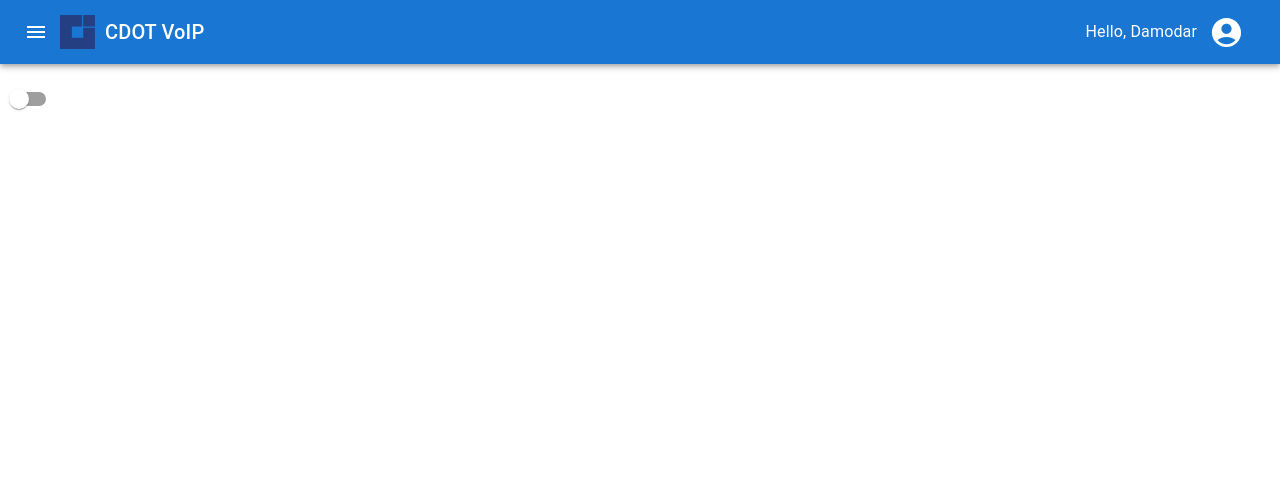
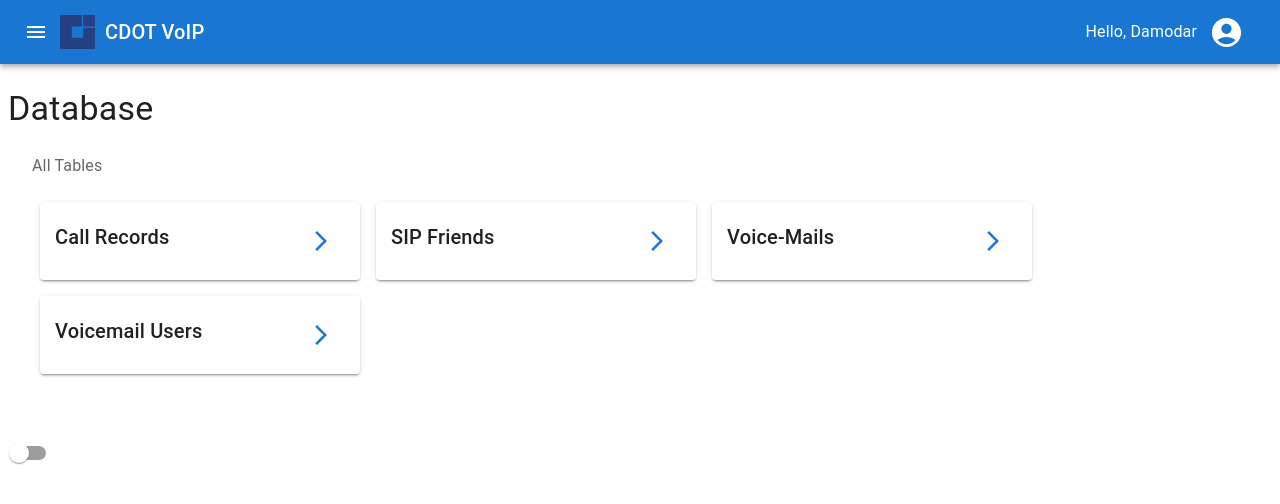
Before and after one commit to ismarthawkback/new-pbx-web-app, a React (Vite) app in the folder frontend/: page /database in a window 1280 px wide. Shown: the top 504 px of the page. Built offline with nearby package versions, Linux system fonts and the light colour scheme.

Commit message:
Complete upto database tables pages

```diff
--- a/frontend/src/App.jsx
+++ b/frontend/src/App.jsx
@@ -7,6 +7,7 @@ import Navbar from './components/Navbar'
 import LoginPage from './pages/LoginPage'
 import HomePage from './pages/HomePage'
 import {Routes, Route} from 'react-router-dom'
+import DatabasePage from './pages/DatabasePage'
 
 
 function App() {
@@ -26,7 +27,11 @@ function App() {
       <Routes>
         <Route path='/' element={<HomePage />} />
         <Route path='login' element={<LoginPage />} />
+        <Route path='database' element={<DatabasePage />}>
+
+        </Route>
       </Routes>
+      {/* <DatabasePage /> */}
       {/* <LoginPage />
       <HomePage /> */}
 
--- /dev/null
+++ b/frontend/src/components/DatabasePage-components/TableBox.jsx
@@ -0,0 +1,32 @@
+import { Box, Paper, Stack, Typography, IconButton } from "@mui/material";
+import ArrowForwardIosIcon from '@mui/icons-material/ArrowForwardIos';
+
+function TableBox({tableName}) {
+
+    return (
+        <>
+            <Paper elevation={2} sx={{
+                minWidth : '320px',
+                padding : '15px'
+            }}>
+                <Stack direction='row' sx={{
+                    alignItems : 'center'
+                }}>
+
+                <Typography variant='h6' gutterBottom sx={{
+                    flexGrow : 1,
+                }}>
+
+                {tableName}
+                </Typography>
+                <IconButton size="large">
+                    <ArrowForwardIosIcon color='primary' />
+                </IconButton>
+
+                </Stack>
+            </Paper>
+        </>
+    )
+}
+
+export default TableBox;
--- a/frontend/src/components/navbar-components/SideDrawer.jsx
+++ b/frontend/src/components/navbar-components/SideDrawer.jsx
@@ -11,13 +11,16 @@ import ListItemText from "@mui/material/ListItemText";
 import { IconButton, Stack } from "@mui/material";
 import CloseIcon from "@mui/icons-material/Close";
 import StorageIcon from "@mui/icons-material/Storage";
+import HomeIcon from '@mui/icons-material/Home';
 import ThemeToggle from "./ThemeToggle";
+import { useNavigate } from "react-router-dom";
 import { useState } from "react";
+import { Link } from "react-router-dom";
 
 
 export default function SideDrawer({drawerOpen, setDrawerState}) {
   const state = drawerOpen;
-
+  const navigate = useNavigate()
   const toggleDrawer = (open) => (event) => {
     if (
       event.type === "keydown" &&
@@ -54,7 +57,17 @@ export default function SideDrawer({drawerOpen, setDrawerState}) {
                 marginTop: 3,
               }}
             >
-              <ListItemButton>
+              <ListItemButton onClick={() => navigate('/')}>
+                <ListItemIcon>
+                  <HomeIcon />
+                </ListItemIcon>
+                <ListItemText primary="Home" />
+              </ListItemButton>
+            </ListItem>
+            <ListItem
+              disablePadding
+            >
+              <ListItemButton onClick={() => navigate('database')}>
                 <ListItemIcon>
                   <StorageIcon />
                 </ListItemIcon>
--- /dev/null
+++ b/frontend/src/pages/DatabasePage.jsx
@@ -0,0 +1,62 @@
+import { Box, Breadcrumbs, Paper, Typography } from "@mui/material";
+import { Link, Grid } from "@mui/material";
+import TableBox from "../components/DatabasePage-components/TableBox";
+import { Outlet} from 'react-router-dom'
+
+const tables = [
+    'Call Records', 'SIP Friends', 'Voice-Mails', 'Voicemail Users'
+]
+
+function DatabasePage() {
+  return (
+    <>
+      <Box
+        sx={{
+          padding: 1,
+        }}
+      >
+        <Typography variant="h4" gutterBottom>
+          Database
+        </Typography>
+        <Box
+          sx={{
+            padding: 1,
+            margin : 2,
+          }}
+        >
+          <Breadcrumbs
+            sx={{
+              marginBottom: 2,
+            }}
+          >
+            <Typography color={"inherit"}>All Tables</Typography>
+          </Breadcrumbs>
+          <Grid
+            container
+            columnSpacing={2}
+            rowGap={2}
+            sx={{
+              padding: 1,
+              alignContent: "center",
+              alignItems: "center",
+              marginBottom: "20px",
+            }}
+          >
+            {tables.map((tableName, index) => (
+
+
+            <Grid item key={index}>
+              <TableBox tableName={tableName} />
+            </Grid>
+
+
+            ))}
+
+          </Grid>
+        </Box>
+      </Box>
+    </>
+  );
+}
+
+export default DatabasePage;
```
Also changed, not shown: frontend/src/components/navbar-components/TemporaryDrawer.jsx (deleted).
